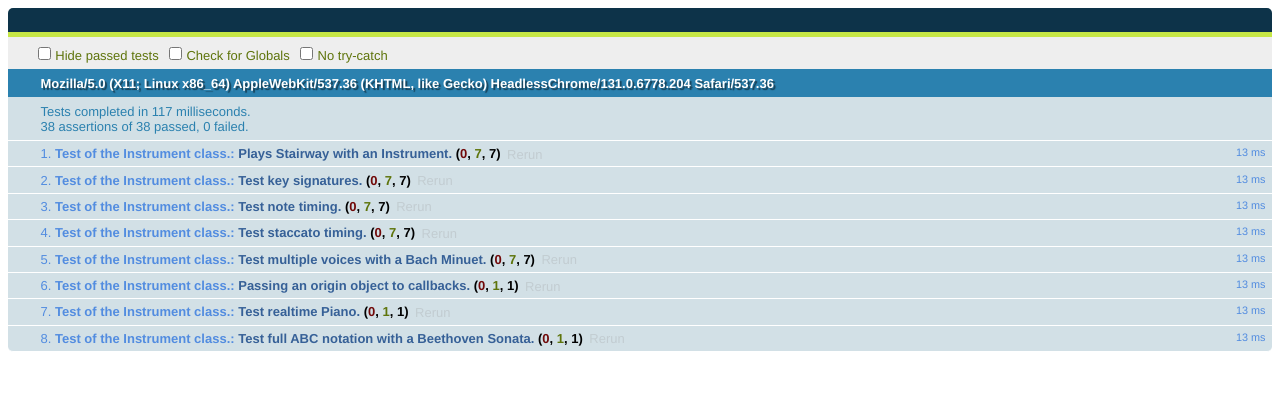
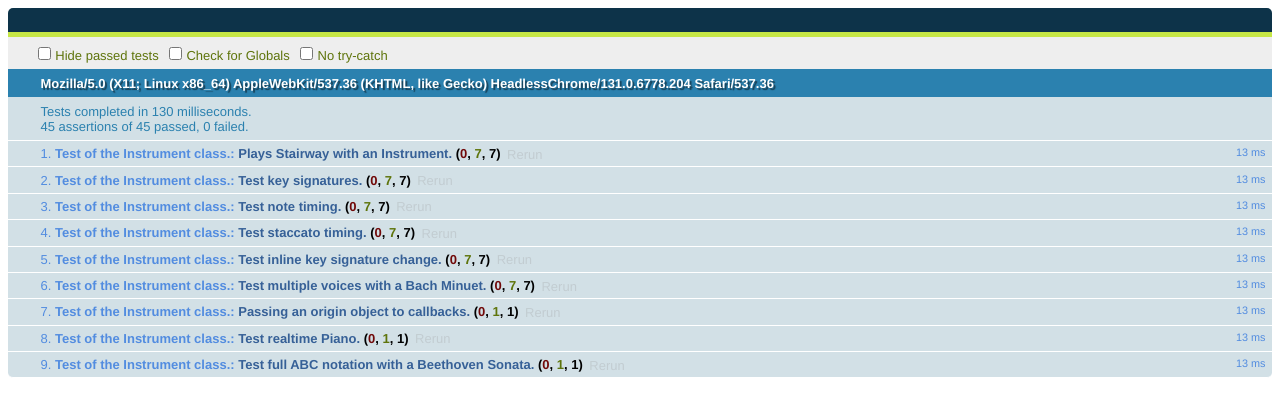
Before and after one commit to PencilCode/musical.js, a website: page test/instrument.html in a window 1280 px wide. Drawn offline with Linux system fonts and the light colour scheme.

Commit message:
Fix #5: handle inline information fields.
Fields such as [V:2] and [K:F] that appear inline within a line of
notes are now handled correctly.

```diff
--- a/musical.js
+++ b/musical.js
@@ -778,13 +778,14 @@ var Instrument = (function() {
   // practical, working on content as it appears on the web, and only
   // using the written standard as a guideline.
   var ABCheader = /^([A-Za-z]):\s*(.*)$/;
+  var ABCtoken = /(?:\[[A-Za-z]:[^\]]*\])|\s+|%[^\n]*|![^\s!:|\[\]]*!|\+[^+|!]*\+|[_<>@^]?"[^"]*"|\[|\]|>+|<+|(?:(?:\^+|_+|=|)[A-Ga-g](?:,+|'+|))|\(\d+(?::\d+){0,2}|\d*\/\d+|\d+\/?|\/+|[xzXZ]|\[?\|\]?|:?\|:?|::|./g;
   function parseABCFile(str) {
     var lines = str.split('\n'),
         result = {
           voice: {}
         },
         context = result, timbre,
-        j, k, header, stems, key = {}, accent = {}, voiceid, out;
+        j, k, header, stems, key = {}, accent = { slurred: 0 }, voiceid, out;
     // Shifts context to a voice with the given id given.  If no id
     // given, then just sticks with the current voice.  If the current
     // voice is unnamed and empty, renames the current voice.
@@ -812,66 +813,184 @@ var Instrument = (function() {
         return '';
       }
     }
+    function handleInformation(field, value) {
+      // The following headers are recognized and processed.
+      switch(field) {
+        case 'V':
+          // A V: header switches voices if in the body.
+          // If in the header, then it is just advisory.
+          if (context !== result) {
+            startVoiceContext(value.split(' ')[0]);
+          }
+          break;
+        case 'M':
+          parseMeter(value, context);
+          break;
+        case 'L':
+          parseUnitNote(value, context);
+          break;
+        case 'Q':
+          parseTempo(value, context);
+          break;
+      }
+      // All headers (including unrecognized ones) are
+      // just accumulated as properties. Repeated header
+      // lines are accumulated as multiline properties.
+      if (context.hasOwnProperty(field)) {
+        context[field] += '\n' + value;
+      } else {
+        context[field] = value;
+      }
+      // The K header is special: it should be the last one
+      // before the voices and notes begin.
+      if (field == 'K') {
+        key = keysig(value);
+        if (context === result) {
+          startVoiceContext(firstVoiceName());
+        }
+      }
+    }
+    // Parses a single line of ABC notes (i.e., not a header line).
+    //
+    // We process an ABC song stream by dividing it into tokens, each of
+    // which is a pitch, duration, or special decoration symbol; then
+    // we process each decoration individually, and we process each
+    // stem as a group using parseStem.
+    // The structure of a single ABC note is something like this:
+    //
+    // NOTE -> STACCATO? PITCH DURATION? TIE?
+    //
+    // I.e., it always has a pitch, and it is prefixed by some optional
+    // decorations such as a (.) staccato marking, and it is suffixed by
+    // an optional duration and an optional tie (-) marking.
+    //
+    // A stem is either a note or a bracketed series of notes, followed
+    // by duration and tie.
+    //
+    // STEM -> NOTE   OR    '[' NOTE * ']' DURAITON? TIE?
+    //
+    // Then a song is just a sequence of stems interleaved with other
+    // decorations such as dynamics markings and measure delimiters.
+    function parseABCNotes(str) {
+      var tokens = str.match(ABCtoken), parsed = null,
+          index = 0, dotted = 0, beatlet = null, t;
+      if (!tokens) {
+        return null;
+      }
+      while (index < tokens.length) {
+        // Ignore %comments and !markings!
+        if (/^[\s%]/.test(tokens[index])) { index++; continue; }
+        // Handle inline [X:...] information fields
+        if (/^\[[A-Za-z]:[^\]]*\]$/.test(tokens[index])) {
+          handleInformation(
+            tokens[index].substring(1, 2),
+            tokens[index].substring(3, tokens[index].length - 1).trim()
+          );
+          index++;
+          continue;
+        }
+        // Handled dotted notation abbreviations.
+        if (/</.test(tokens[index])) {
+          dotted = -tokens[index++].length;
+          continue;
+        }
+        if (/>/.test(tokens[index])) {
+          dotted = tokens[index++].length;
+          continue;
+        }
+        if (/^\(\d+(?::\d+)*/.test(tokens[index])) {
+          beatlet = parseBeatlet(tokens[index++]);
+          continue;
+        }
+        if (/^[!+].*[!+]$/.test(tokens[index])) {
+          parseDecoration(tokens[index++], accent);
+          continue;
+        }
+        if (/^.?".*"$/.test(tokens[index])) {
+          // Ignore double-quoted tokens (chords and general text annotations).
+          index++;
+          continue;
+        }
+        if (/^[()]$/.test(tokens[index])) {
+          if (tokens[index++] == '(') {
+            accent.slurred += 1;
+          } else {
+            accent.slurred -= 1;
+            if (accent.slurred <= 0) {
+              accent.slurred = 0;
+              if (context.stems && context.stems.length >= 1) {
+                // The last notes in a slur are not slurred.
+                slurStem(context.stems[context.stems.length - 1], false);
+              }
+            }
+          }
+          continue;
+        }
+        // Handle measure markings by clearing accidentals.
+        if (/\|/.test(tokens[index])) {
+          for (t in accent) {
+            if (t.length == 1) {
+              // Single-letter accent properties are note accidentals.
+              delete accent[t];
+            }
+          }
+          index++;
+          continue;
+        }
+        parsed = parseStem(tokens, index, key, accent);
+        // Skip unparsable bits
+        if (parsed === null) {
+          index++;
+          continue;
+        }
+        // Process a parsed stem.
+        if (beatlet) {
+          scaleStem(parsed.stem, beatlet.time);
+          beatlet.count -= 1;
+          if (!beatlet.count) {
+            beatlet = null;
+          }
+        }
+        // If syncopated with > or < notation, shift part of a beat
+        // between this stem and the previous one.
+        if (dotted && context.stems && context.stems.length) {
+          if (dotted > 0) {
+            t = (1 - Math.pow(0.5, dotted)) * parsed.stem.time;
+          } else {
+            t = (Math.pow(0.5, -dotted) - 1) *
+                context.stems[context.stems.length - 1].time;
+          }
+          syncopateStem(context.stems[context.stems.length - 1], t);
+          syncopateStem(parsed.stem, -t);
+        }
+        dotted = 0;
+        // Slur all the notes contained within a strem.
+        if (accent.slurred) {
+          slurStem(parsed.stem, true);
+        }
+        // Start a default voice if we're not in a voice yet.
+        if (context === result) {
+          startVoiceContext(firstVoiceName());
+        }
+        if (!('stems' in context)) { context.stems = []; }
+        // Add the stem to the sequence of stems for this voice.
+        context.stems.push(parsed.stem);
+        // Advance the parsing index since a stem is multiple tokens.
+        index = parsed.index;
+      }
+    }
     // ABC files are parsed one line at a time.
     for (j = 0; j < lines.length; ++j) {
       // First, check to see if the line is a header line.
       header = ABCheader.exec(lines[j]);
       if (header) {
-        // The following headers are recognized and processed.
-        switch(header[1]) {
-          case 'V':
-            // A V: header switches voices if in the body.
-            // If in the header, then it is just advisory.
-            if (context !== result) {
-              startVoiceContext(header[2].split(' ')[0]);
-            }
-            break;
-          case 'M':
-            parseMeter(header[2], context);
-            break;
-          case 'L':
-            parseUnitNote(header[2], context);
-            break;
-          case 'Q':
-            parseTempo(header[2], context);
-            break;
-        }
-        // All headers (including unrecognized ones) are
-        // just accumulated as properties. Repeated header
-        // lines are accumulated as multiline properties.
-        if (context.hasOwnProperty(header[1])) {
-          context[header[1]] += '\n' + header[2];
-        } else {
-          context[header[1]] = header[2];
-        }
-        // The K header is special: it should be the last one
-        // before the voices and notes begin.
-        if (header[1] == 'K' && context === result) {
-          key = keysig(header[2]);
-          startVoiceContext(firstVoiceName());
-        }
+        handleInformation(header[1], header[2]);
       } else if (/^\s*(?:%.*)?$/.test(lines[j])) {
         // Skip blank and comment lines.
         continue;
       } else {
-        // A non-blank non-header line should have notes.
-        voiceid = peekABCVoice(lines[j]);
-        if (voiceid) {
-          // If it declares a voice id, respect it.
-          startVoiceContext(voiceid);
-        } else {
-          // Otherwise, start a default voice.
-          if (context === result) {
-            startVoiceContext(firstVoiceName());
-          }
-        }
         // Parse the notes.
-        stems = parseABCNotes(lines[j], key, accent);
-        if (stems && stems.length) {
-          // Push the line of stems into the voice.
-          if (!('stems' in context)) { context.stems = []; }
-          context.stems.push.apply(context.stems, stems);
-        }
+        parseABCNotes(lines[j]);
       }
     }
     var infer = ['unitnote', 'unitbeat', 'tempo'];
@@ -1040,133 +1159,6 @@ var Instrument = (function() {
     }
     return result;
   }
-  // Peeks and looks for a prefix of the form [V:voiceid].
-  function peekABCVoice(line) {
-    var match = /^\[V:([^\]\s]*)\]/.exec(line);
-    if (!match) return null;
-    return match[1];
-  }
-  // Parses a single line of ABC notes (i.e., not a header line).
-  //
-  // We process an ABC song stream by dividing it into tokens, each of
-  // which is a pitch, duration, or special decoration symbol; then
-  // we process each decoration individually, and we process each
-  // stem as a group using parseStem.
-  // The structure of a single ABC note is something like this:
-  //
-  // NOTE -> STACCATO? PITCH DURATION? TIE?
-  //
-  // I.e., it always has a pitch, and it is prefixed by some optional
-  // decorations such as a (.) staccato marking, and it is suffixed by
-  // an optional duration and an optional tie (-) marking.
-  //
-  // A stem is either a note or a bracketed series of notes, followed
-  // by duration and tie.
-  //
-  // STEM -> NOTE   OR    '[' NOTE * ']' DURAITON? TIE?
-  //
-  // Then a song is just a sequence of stems interleaved with other
-  // decorations such as dynamics markings and measure delimiters.
-  var ABCtoken = /(?:^\[V:[^\]\s]*\])|\s+|%[^\n]*|![^\s!:|\[\]]*!|\+[^+|!]*\+|[_<>@^]?"[^"]*"|\[|\]|>+|<+|(?:(?:\^+|_+|=|)[A-Ga-g](?:,+|'+|))|\(\d+(?::\d+){0,2}|\d*\/\d+|\d+\/?|\/+|[xzXZ]|\[?\|\]?|:?\|:?|::|./g;
-  function parseABCNotes(str, key, accent) {
-    var tokens = str.match(ABCtoken), result = [], parsed = null,
-        index = 0, dotted = 0, beatlet = null, t;
-    if (!tokens) {
-      return null;
-    }
-    while (index < tokens.length) {
-      // Ignore %comments and !markings!
-      if (/^[\s%]/.test(tokens[index])) { index++; continue; }
-      if (/^\[V:\S*\]$/.test(tokens[index])) {
-        // Voice id from [V:id] is handled in peekABCVoice.
-        index++;
-        continue;
-      }
-      // Handled dotted notation abbreviations.
-      if (/</.test(tokens[index])) {
-        dotted = -tokens[index++].length;
-        continue;
-      }
-      if (/>/.test(tokens[index])) {
-        dotted = tokens[index++].length;
-        continue;
-      }
-      if (/^\(\d+(?::\d+)*/.test(tokens[index])) {
-        beatlet = parseBeatlet(tokens[index++]);
-        continue;
-      }
-      if (/^[!+].*[!+]$/.test(tokens[index])) {
-        parseDecoration(tokens[index++], accent);
-        continue;
-      }
-      if (/^.?".*"$/.test(tokens[index])) {
-        // Ignore double-quoted tokens (chords and general text annotations).
-        index++;
-        continue;
-      }
-      if (/^[()]$/.test(tokens[index])) {
-        if (tokens[index++] == '(') {
-          accent.slurred += 1;
-        } else {
-          accent.slurred -= 1;
-          if (accent.slurred <= 0) {
-            accent.slurred = 0;
-            if (result.length >= 1) {
-              // The last notes in a slur are not slurred.
-              slurStem(result[result.length - 1], false);
-            }
-          }
-        }
-        continue;
-      }
-      // Handle measure markings by clearing accidentals.
-      if (/\|/.test(tokens[index])) {
-        for (t in accent) {
-          if (t.length == 1) {
-            // Single-letter accent properties are note accidentals.
-            delete accent[t];
-          }
-        }
-        index++;
-        continue;
-      }
-      parsed = parseStem(tokens, index, key, accent);
-      // Skip unparsable bits
-      if (parsed === null) {
-        index++;
-        continue;
-      }
-      // Process a parsed stem.
-      if (beatlet) {
-        scaleStem(parsed.stem, beatlet.time);
-        beatlet.count -= 1;
-        if (!beatlet.count) {
-          beatlet = null;
-        }
-      }
-      // If syncopated with > or < notation, shift part of a beat
-      // between this stem and the previous one.
-      if (dotted && result.length) {
-        if (dotted > 0) {
-          t = (1 - Math.pow(0.5, dotted)) * parsed.stem.time;
-        } else {
-          t = (Math.pow(0.5, -dotted) - 1) * result[result.length - 1].time;
-        }
-        syncopateStem(result[result.length - 1], t);
-        syncopateStem(parsed.stem, -t);
-      }
-      dotted = 0;
-      // Slur all the notes contained within a strem.
-      if (accent.slurred) {
-        slurStem(parsed.stem, true);
-      }
-      // Add the stem to the sequence of stems for this voice.
-      result.push(parsed.stem);
-      // Advance the parsing index since a stem is multiple tokens.
-      index = parsed.index;
-    }
-    return result;
-  }
   // Additively adjusts the beats for a stem and the contained notes.
   function syncopateStem(stem, t) {
     var j, note, stemtime = stem.time, newtime = stemtime + t;
--- a/test/instrument.html
+++ b/test/instrument.html
@@ -221,6 +221,37 @@ asyncTest("Test staccato timing.", function() {
     start();
   });
   clock.tick(5000);
+});
+
+asyncTest("Test inline key signature change.", function() {
+  AudioContext.resetTestLog();
+  var startTick = clock.now,
+      ins = new Instrument(),
+      notelog = [];
+  ins.on('noteon', function(e) {
+    notelog.push('on' + e.midi + '-' + (clock.now - startTick));
+  });
+  ins.on('noteoff', function(e) {
+    notelog.push('off' + e.midi + '-' + (clock.now -  startTick));
+  });
+  // Play two notes with a key-signature change
+  ins.play({tempo:120},"C[K:C#]C", function() {
+    ok(AudioContext.methodlog.indexOf('gain1.connect') >= 0);
+    ok(AudioContext.methodlog.indexOf('gain1.connect') < 2);
+    // Two notes should have sounded.
+    ok(AudioContext.methodlog.indexOf('osc2.connect') > 0);
+    ok(AudioContext.methodlog.indexOf('osc2.start') > 0);
+    ok(AudioContext.methodlog.indexOf('osc2.stop') > 0);
+    // But not a note beyond that.
+    ok(AudioContext.methodlog.indexOf('osc3.start') < 0);
+    // Now test that we got all the callbacks, in order.
+    deepEqual(notelog, [            // tempo: 120 = 500ms beats.
+        "on60-0", "off60-469",      // One-beat C4.
+        "on61-500", "off61-969"     // One-beat C4 sharp.
+    ]);
+    start();
+  });
+  clock.tick(10000);
 });
 
 asyncTest("Test multiple voices with a Bach Minuet.", function() {
```
